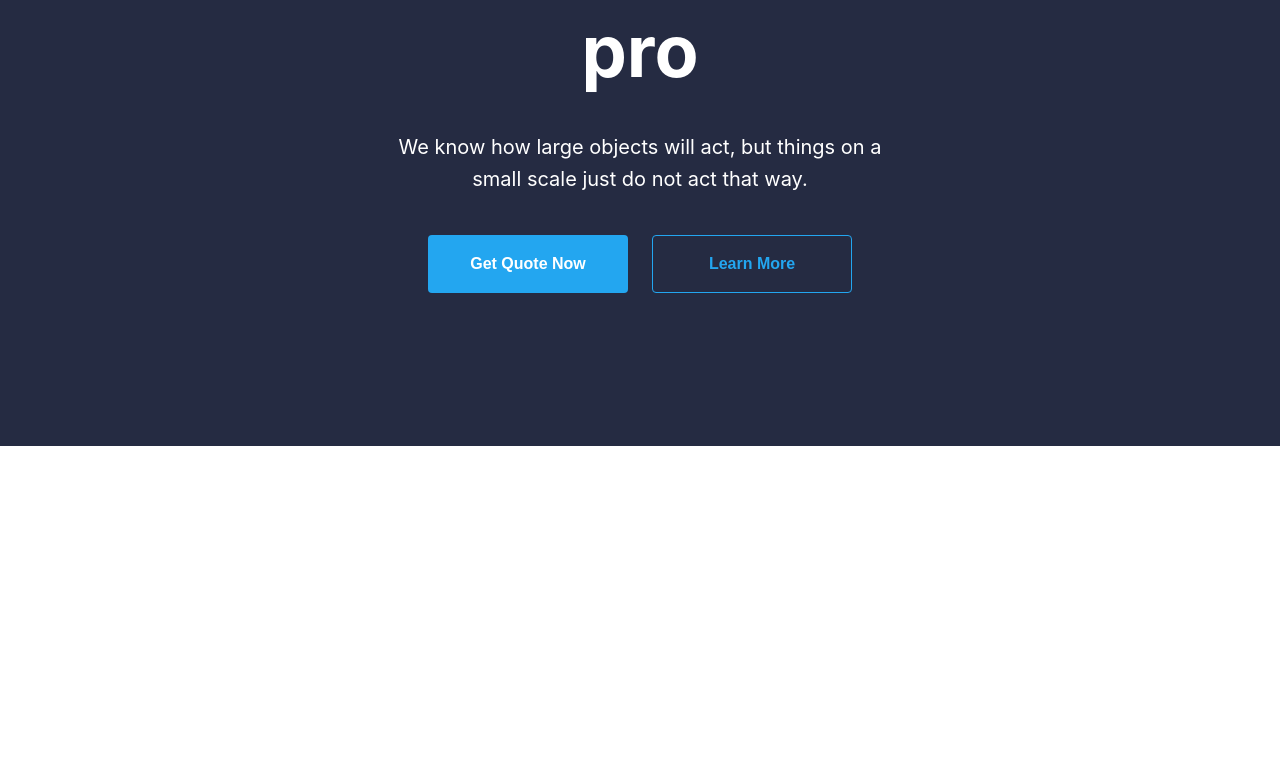
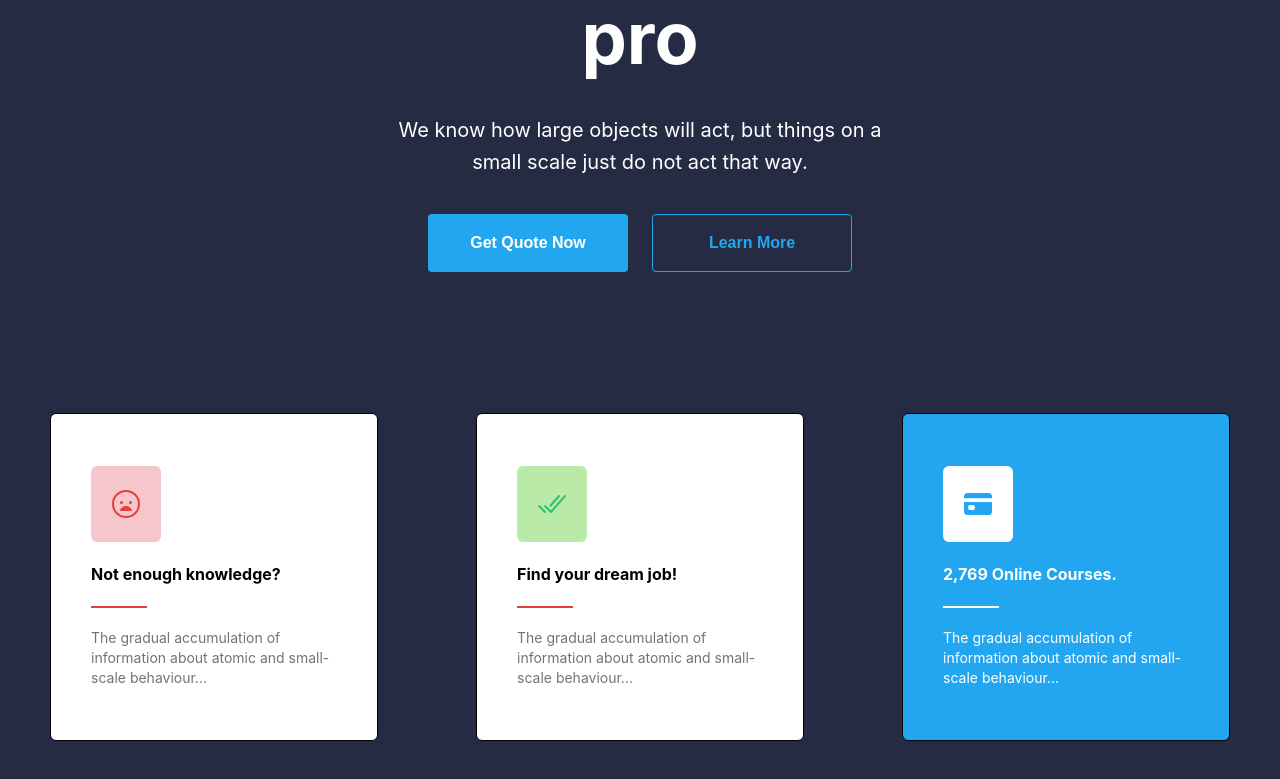
Before and after one commit to MaximFedarau/Egghead-Courses-Frontend, a Next.js app: page / in a window 1280 px wide. Shown: the part 383-1162 px from the top of the page. Before the commit the page ends 880 px from the top, so only its background shows below. Built offline with nearby package versions, Linux system fonts and the light colour scheme.

Commit message:
feat: finish greetings block

```diff
--- a/components/Defaults/Button/Button.component.tsx
+++ b/components/Defaults/Button/Button.component.tsx
@@ -1,35 +1,44 @@
 //Types
 import React, { ReactElement } from 'react';
-import { BUTTON_TYPES } from '@app-types/enum';
+import { STYLE_TYPES } from '@app-types/enum';
 
 //Interface for Props
 interface ButtonProps extends React.BaseHTMLAttributes<HTMLDivElement> {
   children: string;
-  type?: BUTTON_TYPES;
+  type?: STYLE_TYPES;
   buttonStyle?: string;
 }
+
+// Style depending on type
+const BUTTON_STYLE: {
+  [key in STYLE_TYPES]: {
+    background: string;
+    color: string;
+  };
+} = {
+  [STYLE_TYPES.CONTAINED]: {
+    background: 'bg-light-background',
+    color: 'text-white',
+  },
+  [STYLE_TYPES.OUTLINED]: {
+    background: 'bg-transparent border border-light-background',
+    color: 'text-light-background',
+  },
+};
 
 // Default Component
 
 export default function Button({
   children,
-  type = BUTTON_TYPES.CONTAINED,
+  type = STYLE_TYPES.CONTAINED,
   buttonStyle,
 }: ButtonProps): ReactElement {
   return (
     <div
-      className={`flex items-center justify-center rounded px-6 py-3 ${
-        type === BUTTON_TYPES.CONTAINED
-          ? 'bg-light-background'
-          : 'bg-transparent border border-light-background'
-      } cursor-pointer active:opacity-80 ${buttonStyle}`}
+      className={`flex items-center justify-center rounded px-6 py-3 ${BUTTON_STYLE[type].background} cursor-pointer active:opacity-80 ${buttonStyle}`}
     >
       <p
-        className={`font-montserrat font-bold ${
-          type === BUTTON_TYPES.CONTAINED
-            ? 'text-white'
-            : 'text-light-background'
-        } select-none`}
+        className={`font-montserrat font-bold ${BUTTON_STYLE[type].color} select-none`}
       >
         {children}
       </p>
@@ -49,7 +58,7 @@ export const HeaderButton = ({ children }: { children: string }) => {
 
 export const GreetingsButton = (props: {
   children: string;
-  type?: BUTTON_TYPES;
+  type?: STYLE_TYPES;
 }) => {
   return <Button buttonStyle="px-10 py-4 w-[200px]" {...props} />;
 };
--- a/components/Defaults/ImageButton/ImageButton.component.tsx
+++ b/components/Defaults/ImageButton/ImageButton.component.tsx
@@ -6,20 +6,22 @@ import Image, { ImageProps } from 'next/image';
 
 //Interface for Props
 interface ImageButtonProps extends ImageProps {
-  size?: string;
+  width?: string;
+  height?: string;
   buttonStyle?: string;
 }
 
 // Default Component
 
 export default function ImageButton({
-  size,
+  width = 'w-full',
+  height = 'h-full',
   buttonStyle,
   ...props
 }: ImageButtonProps): ReactElement {
   return (
-    <div className={`w-[${size}] h-[${size}] active:opacity-80 ${buttonStyle}`}>
-      <Image width={size} height={size} {...props} />
+    <div className={`${width} ${height} active:opacity-80 ${buttonStyle}`}>
+      <Image width="100%" height="100%" {...props} />
     </div>
   );
 }
--- /dev/null
+++ b/components/Greetings/AdditionalInfo/AdditionalInfo.component.tsx
@@ -0,0 +1,20 @@
+//Types
+import { ReactElement } from 'react';
+
+//Constants
+import { GREETINGS_FRAMES } from '@constants/data';
+
+//Components
+import Frame from '@components/Greetings/Frame/Frame.component';
+
+export default function AdditionalInfo(): ReactElement {
+  return (
+    <section className="flex w-full justify-center py-16 lg:pt-0 ">
+      <section className="flex flex-col items-center gap-8 lg:gap-2 lg:flex-row justify-between w-full max-w-[1180px]">
+        {GREETINGS_FRAMES.map((frameInfo) => (
+          <Frame {...frameInfo} key={frameInfo.title} />
+        ))}
+      </section>
+    </section>
+  );
+}
--- /dev/null
+++ b/components/Greetings/Frame/Frame.component.tsx
@@ -0,0 +1,76 @@
+//Types
+import { ReactElement } from 'react';
+import { STYLE_TYPES, FRAME_ICON_TYPES } from '@app-types/enum';
+import { FrameProps } from '@app-types/interface';
+
+// Styles depending on type
+const ICON_STYLE: {
+  [key in FRAME_ICON_TYPES]: {
+    backgroundColor: string;
+    color: string;
+  };
+} = {
+  [FRAME_ICON_TYPES.INFO]: {
+    backgroundColor: 'bg-[#fff]',
+    color: 'text-[#23A6F0]',
+  },
+  [FRAME_ICON_TYPES.SUCCESS]: {
+    backgroundColor: 'bg-[#b9eaa7]',
+    color: 'text-[#31c173]',
+  },
+  [FRAME_ICON_TYPES.ERROR]: {
+    backgroundColor: 'bg-[#f5c6cb]',
+    color: 'text-danger',
+  },
+};
+
+const CONTENT_STYLE: {
+  [key in STYLE_TYPES]: {
+    backgroundColor: string;
+    titleColor: string;
+    lineColor: string;
+    secondaryTextColor: string;
+  };
+} = {
+  [STYLE_TYPES.CONTAINED]: {
+    backgroundColor: 'bg-light-background',
+    titleColor: 'text-white',
+    lineColor: 'text-white',
+    secondaryTextColor: 'text-white',
+  },
+  [STYLE_TYPES.OUTLINED]: {
+    backgroundColor: 'bg-white',
+    titleColor: 'text-black',
+    lineColor: 'text-danger',
+    secondaryTextColor: 'text-secondary',
+  },
+};
+
+export default function Frame({
+  children,
+  title,
+  type = STYLE_TYPES.OUTLINED,
+  iconType = FRAME_ICON_TYPES.INFO,
+  Icon,
+}: FrameProps): ReactElement {
+  return (
+    <article
+      className={`px-10 max-w-[328px] max-h-[328px] aspect-square justify-center ${CONTENT_STYLE[type].backgroundColor} border rounded-md flex flex-col`}
+    >
+      <section
+        className={`w-[70px] h-[76px] rounded-md flex justify-center items-center ${ICON_STYLE[iconType].backgroundColor}`}
+      >
+        <Icon className={`w-8 h-8 ${ICON_STYLE[iconType].color}`} />
+      </section>
+      <p
+        className={`my-5 font-bold text-base ${CONTENT_STYLE[type].titleColor}`}
+      >
+        {title}
+      </p>
+      <div className={`border w-14 mb-5 ${CONTENT_STYLE[type].lineColor}`} />
+      <p className={`text-sm ${CONTENT_STYLE[type].secondaryTextColor}`}>
+        {children}
+      </p>
+    </article>
+  );
+}
--- a/components/Greetings/Greetings/Greetings.component.tsx
+++ b/components/Greetings/Greetings/Greetings.component.tsx
@@ -5,7 +5,8 @@ import { ReactElement } from 'react';
 import Head from 'next/head';
 
 //Components
-import MainInfo from '../MainInfo/MainInfo.component';
+import MainInfo from '@components/Greetings/MainInfo/MainInfo.component';
+import AdditionalInfo from '@components/Greetings/AdditionalInfo/AdditionalInfo.component';
 
 export default function Greetings(): ReactElement {
   return (
@@ -13,8 +14,9 @@ export default function Greetings(): ReactElement {
       <Head>
         <title>EggHead Courses</title>
       </Head>
-      <section className="mt-20">
+      <section className="mt-20 bg-dark-background">
         <MainInfo />
+        <AdditionalInfo />
       </section>
     </>
   );
--- a/components/Greetings/Header/Header.component.tsx
+++ b/components/Greetings/Header/Header.component.tsx
@@ -32,7 +32,12 @@ export default function Header(): ReactElement {
         </section>
         <section className="flex gap-10 items-center">
           {HEADER_MOBILE_ICONS.map((item) => (
-            <HeaderImageButton size="28px" {...item} key={item.alt} />
+            <HeaderImageButton
+              width="w-7"
+              height="h-7"
+              {...item}
+              key={item.alt}
+            />
           ))}
           <HeaderLink>Login</HeaderLink>
           <HeaderButton>JOIN US &#8594;</HeaderButton>
--- a/components/Greetings/MainInfo/MainInfo.component.tsx
+++ b/components/Greetings/MainInfo/MainInfo.component.tsx
@@ -1,23 +1,23 @@
 //Types
 import { ReactElement } from 'react';
-import { BUTTON_TYPES } from '@app-types/enum';
+import { STYLE_TYPES } from '@app-types/enum';
 
 //Components
 import { GreetingsButton } from '@components/Defaults/Button/Button.component';
 
 export default function MainInfo(): ReactElement {
   return (
-    <section className="flex flex-col pt-[12%] pb-[12%] justify-center items-center bg-dark-background">
+    <section className="flex p-greetings flex-col justify-center items-center">
       <p className="text-white font-bold text-center max-w-[602px] text-7xl leading-[80px] px-2">
         Selling on the internet like a pro
       </p>
-      <p className="text-white text-center max-w-[536px] text-xl leading-[32px] px-2 my-[40px]">
+      <p className="text-white text-center max-w-[536px] text-xl leading-[32px] px-2 my-[36px]">
         We know how large objects will act, but things on a small scale just do
         not act that way.
       </p>
       <section className="flex flex-col md:flex-row gap-4 md:gap-6">
         <GreetingsButton>Get Quote Now</GreetingsButton>
-        <GreetingsButton type={BUTTON_TYPES.OUTLINED}>
+        <GreetingsButton type={STYLE_TYPES.OUTLINED}>
           Learn More
         </GreetingsButton>
       </section>
--- a/constants/data.ts
+++ b/constants/data.ts
@@ -1,3 +1,10 @@
+//Types
+import { FrameProps } from '@app-types/interface';
+import { FRAME_ICON_TYPES, STYLE_TYPES } from '@app-types/enum';
+
+//Icons
+import { IoSadOutline, IoCheckmarkDone, IoCard } from 'react-icons/io5';
+
 //Header Navigation Labels
 export const HEADER_NAVIGATION_LABELS = [
   'Home',
@@ -20,3 +27,29 @@ export const HEADER_MOBILE_ICONS: {
     src: '/menu.png',
   },
 ];
+
+// Greetings Frames
+
+export const GREETINGS_FRAMES: FrameProps[] = [
+  {
+    Icon: IoSadOutline,
+    iconType: FRAME_ICON_TYPES.ERROR,
+    title: 'Not enough knowledge?',
+    children:
+      'The gradual accumulation of information about atomic and small-scale behaviour...',
+  },
+  {
+    Icon: IoCheckmarkDone,
+    iconType: FRAME_ICON_TYPES.SUCCESS,
+    title: 'Find your dream job!',
+    children:
+      'The gradual accumulation of information about atomic and small-scale behaviour...',
+  },
+  {
+    Icon: IoCard,
+    type: STYLE_TYPES.CONTAINED,
+    title: '2,769 Online Courses.',
+    children:
+      'The gradual accumulation of information about atomic and small-scale behaviour...',
+  },
+];
--- a/tailwind.config.js
+++ b/tailwind.config.js
@@ -12,11 +12,34 @@ module.exports = {
       'light-background': "#23A6F0",
       'white': '#ffffff',
       'black': '#000000',
-
+      'danger': '#e53e3e',
+      'secondary': '#737373'
     },
     fontFamily: {
       'sans': ['Inter var', 'sans-serif'],
       'montserrat': ['Montserrat', 'sans-serif'],
+    },
+    padding: {
+      '0': '0',
+      '1': '0.25rem',
+      '2': '0.5rem',
+      '3': '0.75rem',
+      '4': '1rem',
+      '5': '1.25rem',
+      '6': '1.5rem',
+      '8': '2rem',
+      '9': '2.25rem',
+      '10': '2.5rem',
+      '12': '3rem',
+      '16': '4rem',
+      '20': '5rem',
+      '24': '6rem',
+      '32': '8rem',
+      '40': '10rem',
+      '48': '12rem',
+      '56': '14rem',
+      '64': '16rem',
+      'greetings': 'min(11%, 200px) 0'
     }
   },
   plugins: [],
--- a/types/enum.ts
+++ b/types/enum.ts
@@ -1,5 +1,12 @@
-//Button Types for Styling
-export enum BUTTON_TYPES {
+//Default Style Types
+export enum STYLE_TYPES {
   'CONTAINED' = 'contained',
   'OUTLINED' = 'outlined',
 }
+
+// Greetings Frame Types
+export enum FRAME_ICON_TYPES {
+  'INFO' = 'info',
+  'SUCCESS' = 'success',
+  'ERROR' = 'error',
+}
--- /dev/null
+++ b/types/interface.ts
@@ -0,0 +1,12 @@
+//Types
+import { STYLE_TYPES, FRAME_ICON_TYPES } from './enum';
+import { IconType } from 'react-icons';
+
+//Greetings Frame Props
+export interface FrameProps {
+  children: string;
+  title: string;
+  type?: STYLE_TYPES;
+  Icon: IconType;
+  iconType?: FRAME_ICON_TYPES;
+}
```
